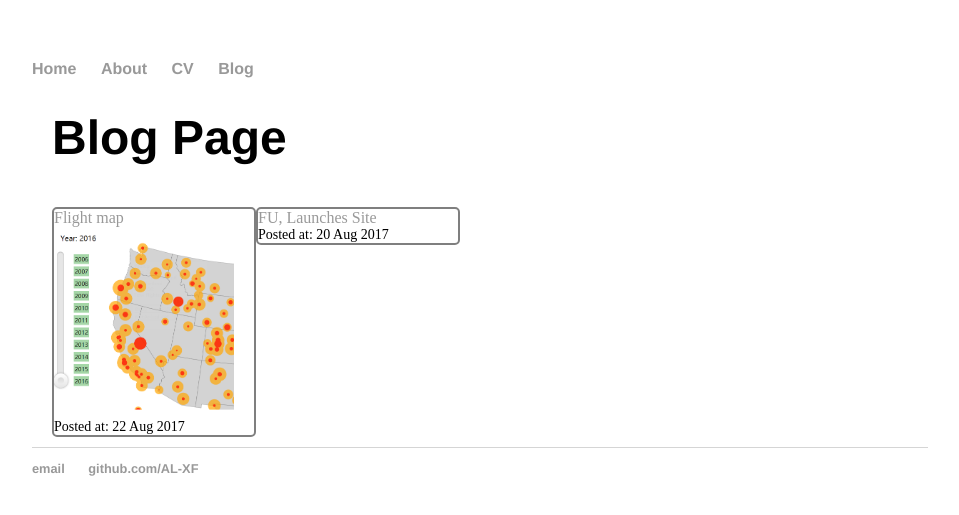
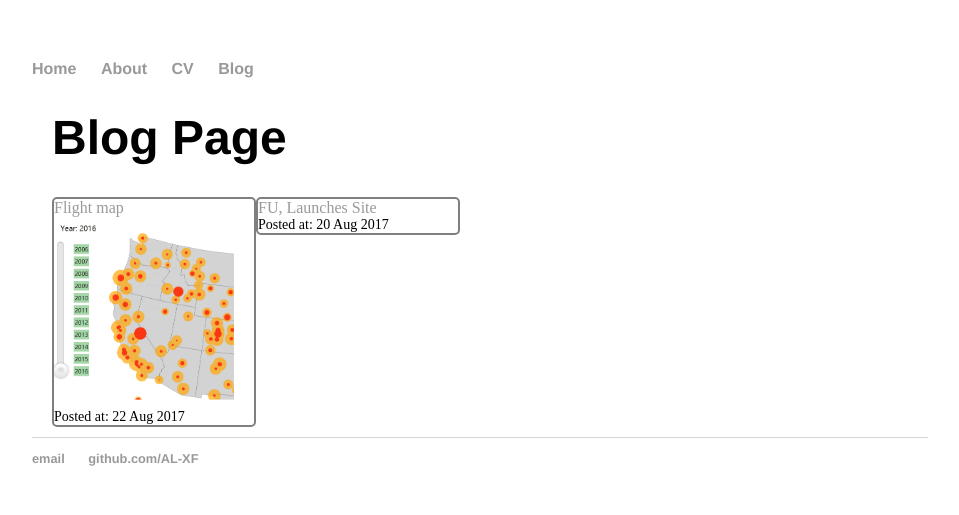
Before and after one commit to AL-XF/AL-XF.github.io, a Jekyll site: the page built from blog/index.html, in a window 1280 px wide. Shown: the top 515 px of the page, without its empty margins (160-1119 px from the left). Built offline with Jekyll 4.4.1, drawn with Linux system fonts in a browser that asks for light colours; nearby versions of some CDN libraries.

Commit message:
Update style.css

```diff
--- a/css/style.css
+++ b/css/style.css
@@ -54,7 +54,7 @@ footer {
 
 .grid-item {
     width: 200px;
-    margin: 10px auto;
+    margin-bottom: 10px;
     float: left;
     border: 2px solid #333;
     border-color: hsla(0, 0%, 0%, 0.5);
```
